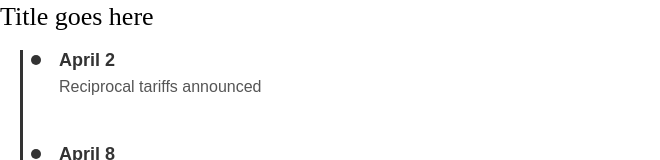
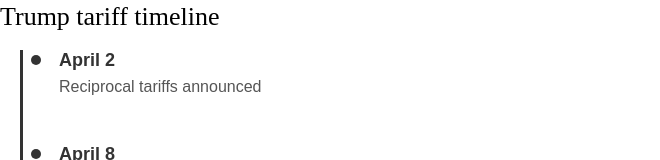
Before and after one commit to cbs-news-data/tariff-timeline, a plain HTML site: page index.html in a window 1280 px wide. Shown: the top 160 px of the page, without its empty margins (0-660 px from the left). Drawn offline with Linux system fonts and the light colour scheme; a script that the page names is missing; a web font is replaced by a local one.

```diff
--- a/index.html
+++ b/index.html
@@ -76,7 +76,7 @@
 </head>
 
 <body>
-  <div class="title">Title goes here</div>
+  <div class="title">Trump tariff timeline</div>
 
   <div class="timeline-container">
     <div id="timeline" class="timeline"></div>
```
